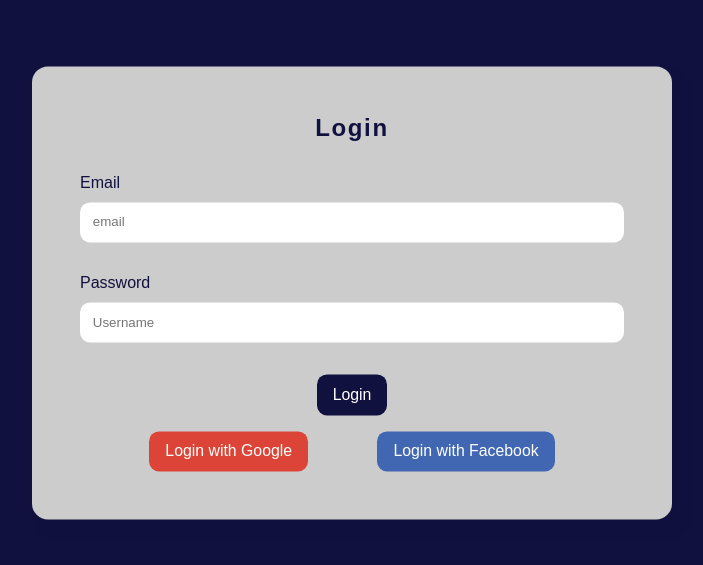
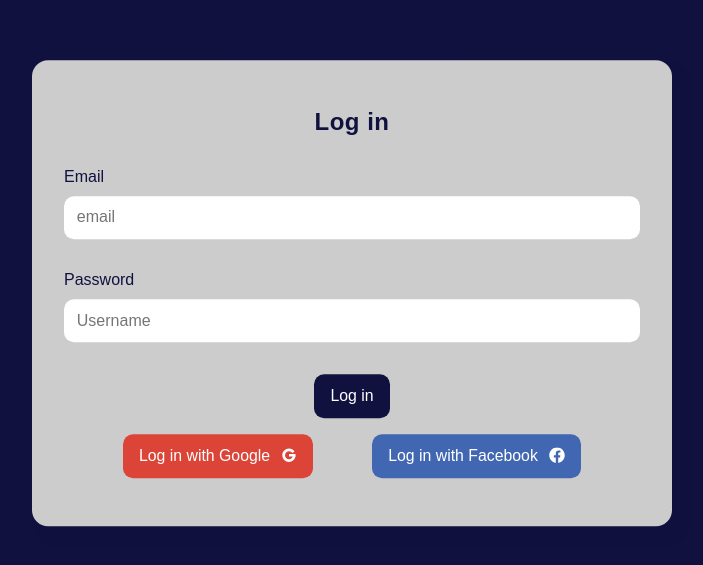
Before and after one commit to Ojo-Triumph/chat-app, a React (Create React App) app: page /login in a window 1280 px wide. Shown: the part 107-672 px from the top of the page, without its empty margins (288-991 px from the left). Built offline with nearby package versions, Linux system fonts and the light colour scheme.

Commit message:
Finishing touches to the login design

```diff
--- a/src/components/Form/logInForm.js
+++ b/src/components/Form/logInForm.js
@@ -5,6 +5,8 @@ import {
   GoogleAuthProvider,
   FacebookAuthProvider,
 } from "firebase/auth";
+import { CgGoogle } from 'react-icons/cg';
+import { FaFacebook } from 'react-icons/fa';
 
 import classes from './loginForm.module.css';
 
@@ -33,15 +35,15 @@ const LoginForm = () => {
     }
 
     return (
-      <form onSubmit={e => e.preventDefault()} className={classes.form}>
-        <h3>Login</h3>
+      <form onSubmit={(e) => e.preventDefault()} className={classes.form}>
+        <h3>Log in</h3>
         <div className={classes.input}>
           <label htmlFor="email">Email</label>
           <input
             type="email"
             placeholder="email"
             id="email"
-            class="email"
+            className="email"
             ref={emailRef}
           />
         </div>
@@ -51,21 +53,29 @@ const LoginForm = () => {
             type="password"
             placeholder="Username"
             id="password"
-            class="password"
+            className="password"
             ref={passwordRef}
           />
         </div>
         <div className={classes.button}>
           <button type="submit" onClick={onLoginHandler}>
-            Login
+            Log in
           </button>
         </div>
         <div className={classes.button}>
-          <button type="button" onClick={SignInWithGoogle} className={classes.button_google}>
-            Login with Google
+          <button
+            type="button"
+            onClick={SignInWithGoogle}
+            className={classes.button_google}
+          >
+            Log in with Google <CgGoogle />
           </button>
-          <button type="button" onClick={SignInWithFacebook} className={classes.button_facebook}>
-            Login with Facebook
+          <button
+            type="button"
+            onClick={SignInWithFacebook}
+            className={classes.button_facebook}
+          >
+            Log in with Facebook <FaFacebook />
           </button>
         </div>
       </form>
--- a/src/components/Form/loginForm.module.css
+++ b/src/components/Form/loginForm.module.css
@@ -1,6 +1,6 @@
 .form {
     width: 50%;
-    padding: 3rem;
+    padding: 3rem 2rem;
     position: absolute;
     top: 50%;
     left: 50%;
@@ -14,7 +14,7 @@
     margin-bottom: 2rem;
     text-align: center;
     color: #11113f;
-    letter-spacing: .1rem;
+    letter-spacing: .5px;
     font-size: 1.5rem;
     font-weight: 700;
 }
@@ -37,6 +37,7 @@
     border: 0;
     outline: 0;
     border-radius: 10px;
+    font-size: 1rem;
 }
 
 .button {
@@ -46,13 +47,24 @@
 }
 
 .button button {
-    padding: .7rem 1rem;
+    padding: .8rem 1rem;
     border-radius: 10px;
     border: none;
     background: #11113f;
     color: #fff;
     cursor: pointer;
     font-size: .99rem;
+    display: flex;
+    justify-content: center;
+    align-items: center;
+    vertical-align: bottom;
+}
+
+.button button svg {
+    width: 1rem;
+    height: 1rem;
+    margin-left: .7rem;
+    margin-top: -2px;
 }
 
 .button:not(:last-of-type) {
```
Also changed, not shown: 1 other file (tests, documents, lock files or other folders).
